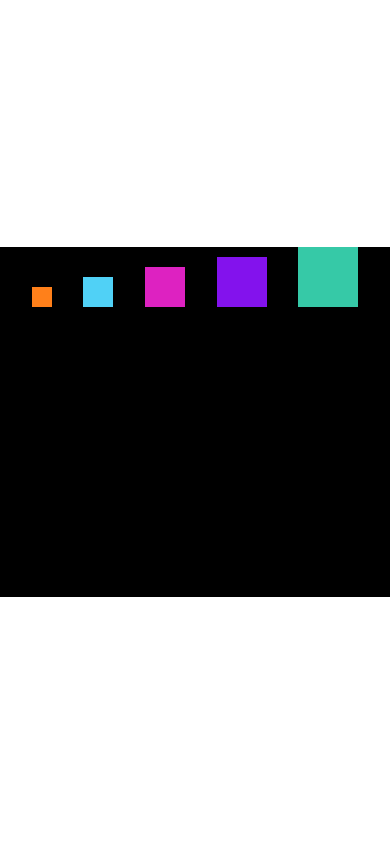
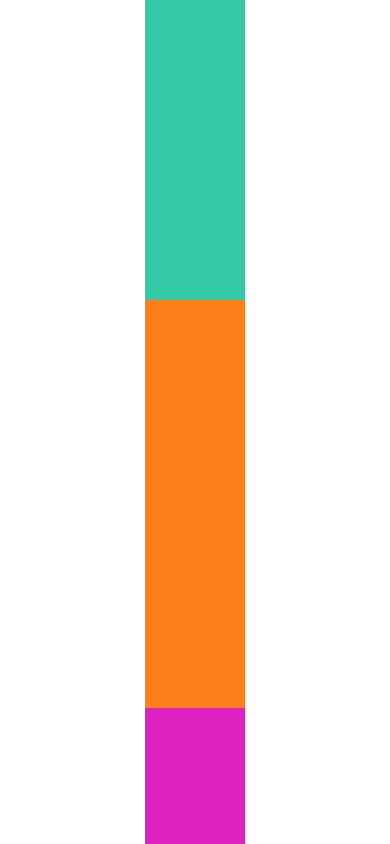
Before and after one commit to gabibecker/ReactNative, a React Native app: screen / in a window 390 px wide. Built offline with nearby package versions, Linux system fonts and the light colour scheme.

Commit message:
Usando Flexbox #04

```diff
--- a/src/App.tsx
+++ b/src/App.tsx
@@ -1,7 +1,8 @@
 import React from 'react';
 import { SafeAreaView, StyleSheet } from 'react-native';
+import FlexBoxV4 from './components/layout/FlexBoxV4';
 
-import FlexBoxV3 from './components/layout/FlexBoxV3';
+//import FlexBoxV3 from './components/layout/FlexBoxV3';
 //import FlexBox1 from './components/layout/FlexBox1';
 //import Quadrado from './components/layout/Quadrado';
 // import DigiteSeuNome from './components/DigiteSeuNome';
@@ -25,7 +26,8 @@
 
 export default () => (
     <SafeAreaView style={style.App}>
-        <FlexBoxV3/>
+        <FlexBoxV4/>
+        {/* <FlexBoxV3/> */}
         {/* <FlexBox1></FlexBox1> */}
         {/* <DigiteSeuNome/> */}
         {/* <ListaProdutoV2/> */}
--- /dev/null
+++ b/src/components/layout/FlexBoxV4.tsx
@@ -0,0 +1,34 @@
+import React from 'react';
+import { StyleSheet, SafeAreaView } from 'react-native';
+import estilo from '../estilo';
+import Quadrado from './Quadrado';
+
+export default props => {
+    return (
+        <SafeAreaView style={style.FlexV4}>
+            <SafeAreaView style={style.V0}/>
+            <SafeAreaView style={style.V1}/>
+            <SafeAreaView style={style.V2}/>
+        </SafeAreaView>
+    );
+};
+
+const style = StyleSheet.create({
+    FlexV4: {
+        flexGrow:1,
+        width: 100,
+        backgroundColor: '#000',
+    },
+    V0: {
+        backgroundColor: '#36c9a7',
+        height: 300,
+    },
+    V1: {
+        backgroundColor: '#ff801a',
+        flexGrow:3,
+    },
+    V2: {
+        backgroundColor: '#dd22c1',
+        flexGrow: 1,
+    },
+});
```
